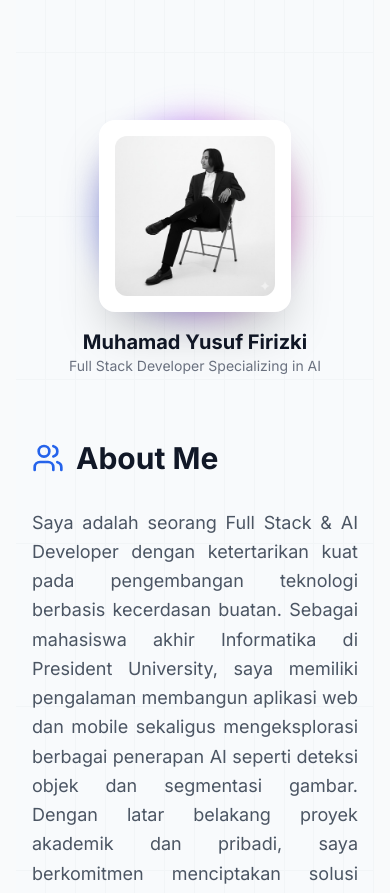
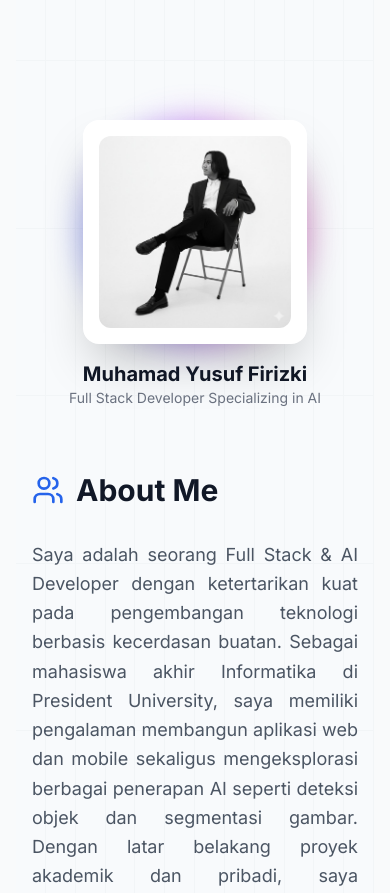
Before and after one commit to ussoppqq/my-portfolio, a React (Vite) app: page / in a window 390 px wide. Shown: the part 1440-2333 px from the top of the page. Built offline with nearby package versions, Linux system fonts and the light colour scheme.

Commit message:
Update About.jsx

```diff
--- a/src/pages/About.jsx
+++ b/src/pages/About.jsx
@@ -86,13 +86,16 @@ const About = () => {
               transition={{ duration: 0.6 }}
               className="relative flex flex-col items-center justify-center"
             >
-              <div className="relative w-48 h-48 md:w-80 md:h-80 mx-auto">
+              <div className="relative w-56 h-56 sm:w-64 sm:h-64 md:w-80 md:h-80 mx-auto">
+                {/* Glow ring background */}
                 <div className="absolute inset-0 rounded-full bg-gradient-to-tr from-blue-500 via-purple-500 to-pink-500 opacity-60 blur-lg animate-spin-slow"></div>
+
+                {/* Foto Profil */}
                 <div className="relative w-full h-full rounded-2xl shadow-2xl overflow-hidden border-4 border-white dark:border-gray-800 bg-white dark:bg-gray-900 flex items-center justify-center">
                   <img
                     src="/Muhamad_Yusuf_Firizki.jpg"
                     alt="Foto Profil Yusuf Firizki"
-                    className="w-40 h-40 md:w-72 md:h-72 object-cover rounded-xl transition-transform duration-300 hover:scale-105"
+                    className="w-48 h-48 sm:w-56 sm:h-56 md:w-72 md:h-72 object-cover rounded-xl transition-transform duration-300 hover:scale-105"
                   />
                 </div>
               </div>
```
